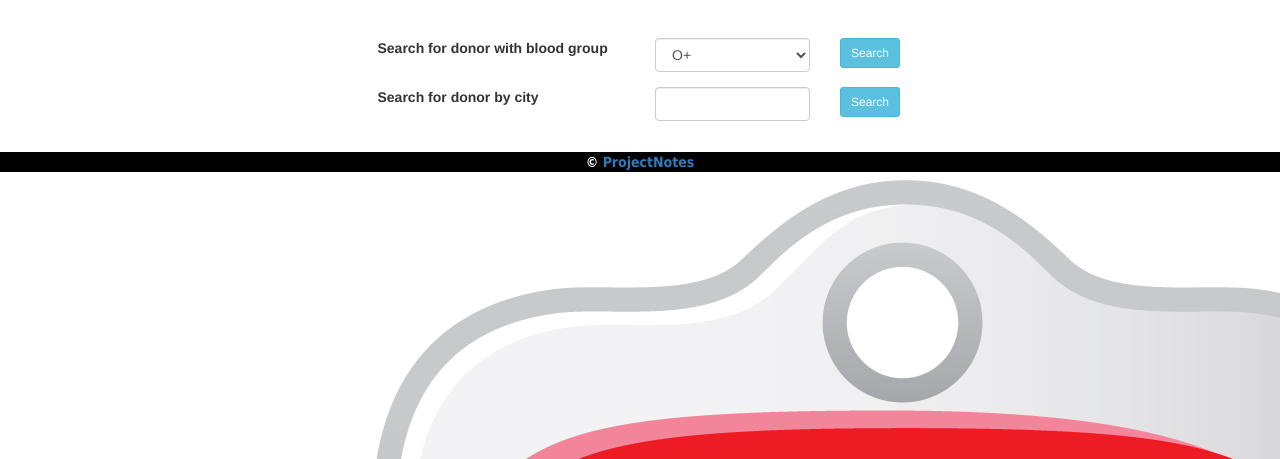
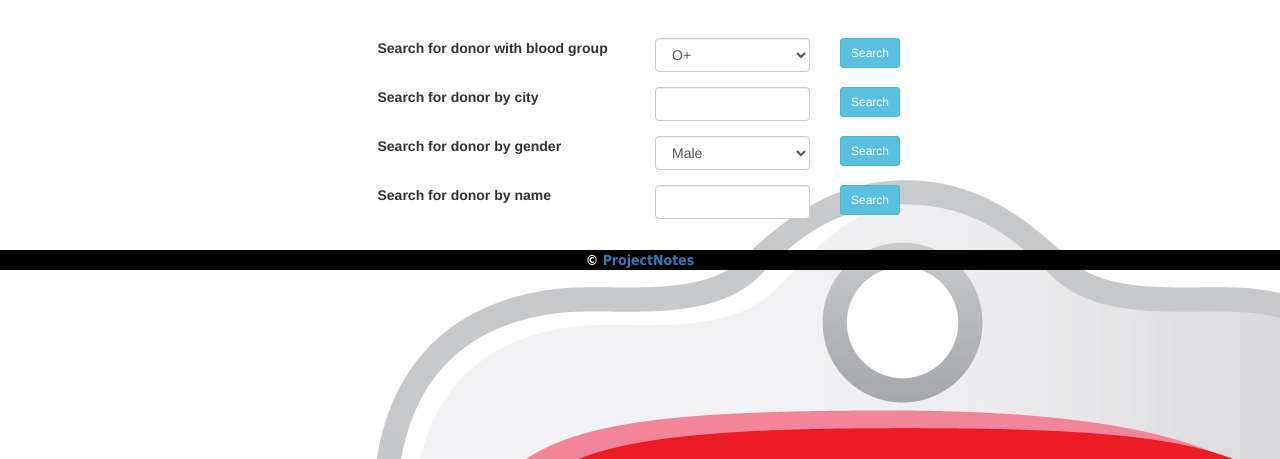
Before and after one commit to Somalaksmi/Blood-Bank-Management-System, a PHP site: page /BDManagement/home.php in a window 1280 px wide. Shown: the part 51-510 px from the top of the page. Run offline with PHP 8.4, Linux system fonts and the light colour scheme; a user stored in the database is signed in; some web fonts are replaced.

Commit message:
Update home.php
added bootstrap grid to host new search filters

```diff
--- a/home.php
+++ b/home.php
@@ -13,6 +13,15 @@ if (isset($_POST['searchByCityBtn'])) {
     $city = $_POST['city'];
     $donors = $db->searchDonorByCity($city);
 }
+if (isset($_POST['searchByGenderBtn'])) {
+    $gender = $_POST['genders'];
+    $donors = $db->searchDonorByGender($gender);
+}
+if (isset($_POST['searchByNameBtn'])) {
+    $fullName = $_POST['full_Name'];
+    $donors = $db->searchDonorByName($fullName);
+}
+
 $title = "Home";
 $setHomeActive = "active";
 include 'layout/_header.php';
@@ -57,6 +66,33 @@ include 'layout/_top_nav.php';
                     </div>
 
                 </form>
+                <form class="form-horizontal" method="post" action="home.php">
+                    <div class="form-group">
+                        <label class="col-sm-6">Search for donor by gender </label>
+                        <div class="col-sm-4">
+                            <select name="genders" class="form-control">
+                                <option value="male">Male</option>
+                                <option value="female">Female</option>
+                            </select>
+                        </div>
+                        <div class="col-sm-2">
+                            <button class="btn btn-info btn-sm" name="searchByGenderBtn" >Search</button>
+                        </div>
+                    </div>
+
+                </form>
+                <form class="form-horizontal" method="post" action="home.php">
+                    <div class="form-group">
+                        <label class="col-sm-6">Search for donor by name </label>
+                        <div class="col-sm-4">
+                            <input type="text" name="full_Name" value="" required="true" class="form-control"/>
+                        </div>
+                        <div class="col-sm-2">
+                            <button class="btn btn-info btn-sm" name="searchByNameBtn" >Search</button>
+                        </div>
+                    </div>
+
+                </form>
             </div>
         </div>
         <div class="col-md-3"></div>
@@ -77,6 +113,20 @@ include 'layout/_top_nav.php';
             <?php if(isset($_POST['searchByCityBtn'])): ?>
                 <?php if(isset($donors[0])): ?>
                     <label>Total Number of Donors in this City:</label> <span class="emphasize"><?= count($donors); ?></span>
+                <?php endif; ?>
+            <?php endif; ?>
+
+            <!-- If the donor is search by a particular gender -->
+            <?php if(isset($_POST['searchByGenderBtn'])): ?>
+                <?php if(isset($donors[0])): ?>
+                    <label>Total Number of <?= $donors[0]['sex']; ?> Donors:</label> <span class="emphasize"><?= count($donors); ?></span>
+                <?php endif; ?>
+            <?php endif; ?>
+
+            <!-- If the donor is search by a particular name -->
+            <?php if(isset($_POST['searchByNameBtn'])): ?>
+                <?php if(isset($donors[0])): ?>
+                    <label>Total Number of Donors:</label> <span class="emphasize"><?= count($donors); ?></span>
                 <?php endif; ?>
             <?php endif; ?>
 
```
